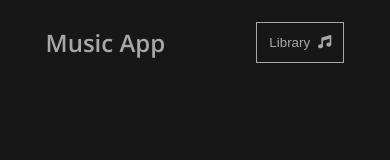
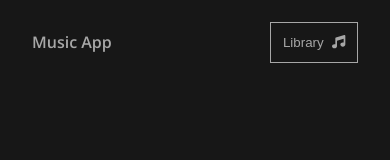
Before and after one commit to johnlombardi389/music-player, a React (Create React App) app: page / in a window 390 px wide. Shown: the top 160 px of the page. Built offline with nearby package versions, Linux system fonts and the light colour scheme.

Commit message:
Adjusted size of nav text and spacing on smaller screens to create more room

```diff
--- a/src/styles/_library.scss
+++ b/src/styles/_library.scss
@@ -79,6 +79,6 @@
 @media screen and (max-width: 768px) {
   .library {
     width: 100%;
-    background: white;
+    background: black;
   }
 }
--- a/src/styles/_nav.scss
+++ b/src/styles/_nav.scss
@@ -26,6 +26,11 @@ nav {
 
 @media screen and (max-width: 768px) {
   nav {
+    justify-content: space-between;
+    margin: 0rem 2rem;
+    h1 {
+      font-size: 1rem;
+    }
     button {
       z-index: 10;
     }
```
